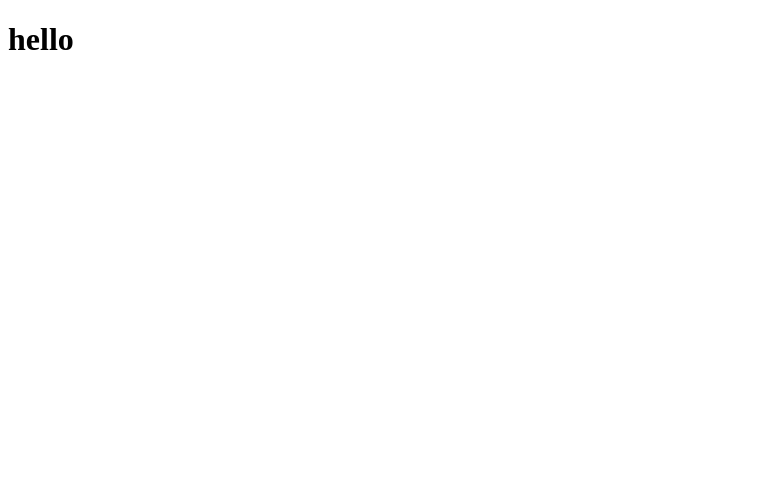
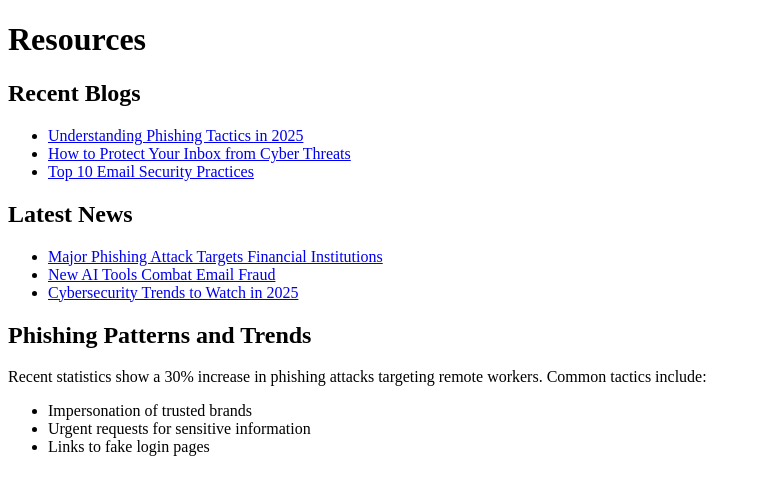
Before and after one commit to Harshj143/InboxGuard, a Flask app: page /resource.html in a window 1280 px wide. Before the commit the part shown is almost empty. Shown: the top 495 px of the page, without its empty margins (0-761 px from the left). Run offline with Flask 2, Linux system fonts and the light colour scheme.

Commit message:
added resources

```diff
--- a/templates/resource.html
+++ b/templates/resource.html
@@ -8,7 +8,38 @@
 </head>
 
 <body>
-    <h1>hello</h1>
+    <h1>Resources</h1>
+
+    <!-- Blogs Section -->
+    <section id="blogs">
+        <h2>Recent Blogs</h2>
+        <ul>
+            <li><a href="https://example.com/blog1" target="_blank">Understanding Phishing Tactics in 2025</a></li>
+            <li><a href="https://example.com/blog2" target="_blank">How to Protect Your Inbox from Cyber Threats</a></li>
+            <li><a href="https://example.com/blog3" target="_blank">Top 10 Email Security Practices</a></li>
+        </ul>
+    </section>
+
+    <!-- News Articles Section -->
+    <section id="news">
+        <h2>Latest News</h2>
+        <ul>
+            <li><a href="https://example.com/news1" target="_blank">Major Phishing Attack Targets Financial Institutions</a></li>
+            <li><a href="https://example.com/news2" target="_blank">New AI Tools Combat Email Fraud</a></li>
+            <li><a href="https://example.com/news3" target="_blank">Cybersecurity Trends to Watch in 2025</a></li>
+        </ul>
+    </section>
+
+    <!-- Patterns and Trends Section -->
+    <section id="patterns">
+        <h2>Phishing Patterns and Trends</h2>
+        <p>Recent statistics show a 30% increase in phishing attacks targeting remote workers. Common tactics include:</p>
+        <ul>
+            <li>Impersonation of trusted brands</li>
+            <li>Urgent requests for sensitive information</li>
+            <li>Links to fake login pages</li>
+        </ul>
+    </section>
 </body>
 
 </html>
```
